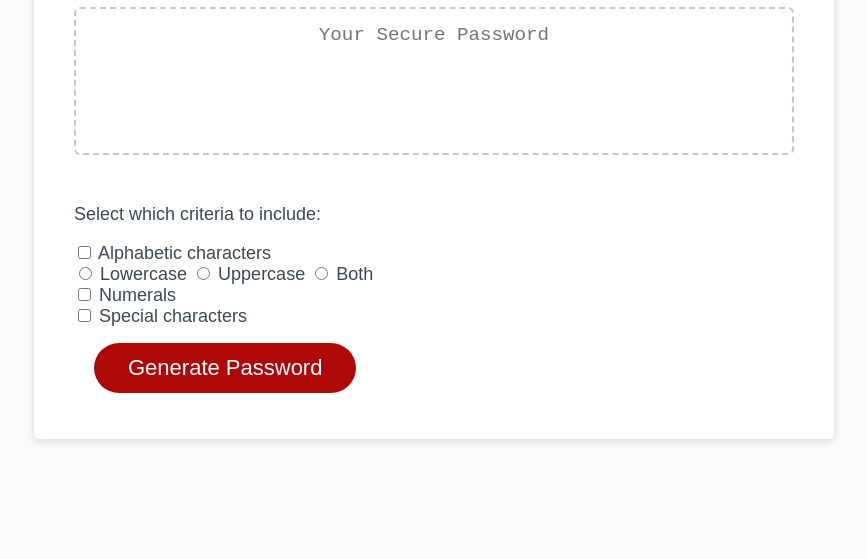
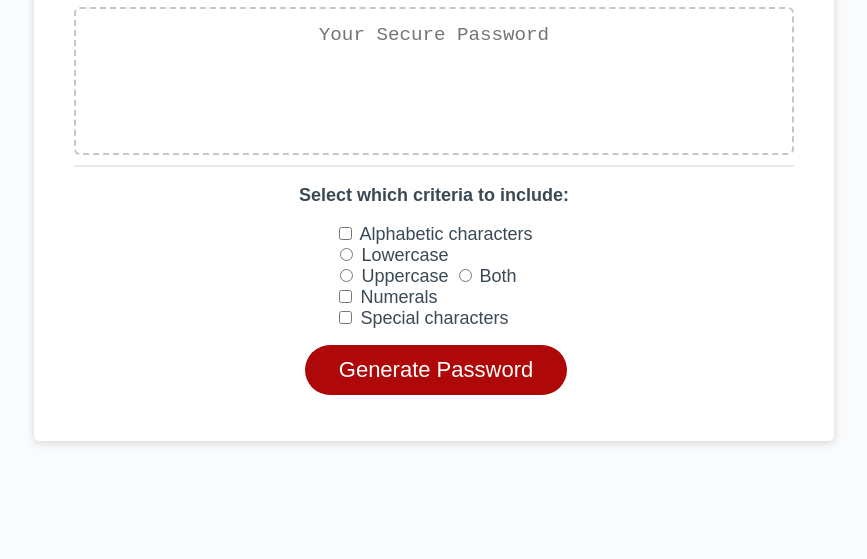
Before and after one commit to Antony-Q/passwordz_man, a plain HTML site: page index.html in a window 1280 px wide. Shown: the part 241-800 px from the top of the page, without its empty margins (206-1073 px from the left). Drawn offline with Linux system fonts and the light colour scheme.

Commit message:
formatting buttons

```diff
--- a/assets/css/style.css
+++ b/assets/css/style.css
@@ -30,6 +30,10 @@ header {
   color: hsl(206, 17%, 28%);
 }
 
+h2 {
+    text-align: center;
+}
+
 .card {
   background-color: hsl(0, 0%, 100%);
   border-radius: 5px;
@@ -55,12 +59,18 @@ header {
 }
 
 .card-footer {
-  text-align: center;
+    display: flex;
+    flex-direction: column;
+}
+
+.card-footer p {
+    font-weight: bold;
+    text-align: center;
 }
 
 .card-footer::before {
   content: " ";
-  display: block;
+  display: flex;
   width: 100%;
   background: #e7e9eb;
   height: 2px;
@@ -68,7 +78,7 @@ header {
 
 .card-footer::after {
   content: " ";
-  display: block;
+  display: flex;
   clear: both;
 }
 
@@ -79,13 +89,31 @@ header {
   box-shadow: rgba(0, 0, 0, 0.1) 0px 1px 6px 0px rgba(0, 0, 0, 0.2) 0px 1px 1px
     0px;
   color: hsl(0, 0%, 100%);
-  display: inline-block;
+  flex-wrap: wrap;
   font-size: 22px;
   line-height: 22px;
   margin: 16px 16px 16px 20px;
   padding: 14px 34px;
   text-align: center;
   cursor: pointer;
+}
+
+.option-btns {
+    flex-direction: column;
+    text-align: start;
+    margin: auto;
+}
+
+div.alpha-btns {
+    flex-direction: column;
+}
+div.sp-btns {
+    flex-direction: column;
+    display: inline-block;
+}
+
+.generate-btn {
+    text-align: center;
 }
 
 button[disabled] {
--- a/index.html
+++ b/index.html
@@ -24,21 +24,29 @@
             aria-label="Generated Password"
           ></textarea>
         </div>
-        <br class="card-footer">
+        <div class="card-footer">
             <p>Select which criteria to include:</p>
+            <div class="option-btns">
+                <div class="alpha-btns">
                     <input type="checkbox" id="alpha" value="alpha-char">
                     <label for="alpha-char">Alphabetic characters</label></br>
                     <input type="radio" id="a-lower" value="alpha-lower">
-            <label for="alpha-lower">Lowercase</label>
+                    <label for="alpha-lower">Lowercase</label></br>
                     <input type="radio" id="a-upper" value="alpha-upper">
                     <label for="alpha-upper">Uppercase</label>
                     <input type="radio" id="a-both" value="alpha-both">
                     <label for="alpha-both">Both</label></br>
+                </div>
+                <div class="sp-btns">
                     <input type="checkbox" id="numeric" value="numeric-char">
                     <label for="numeric-char">Numerals</label></br>
                     <input type="checkbox" id="sp-char" value="special-char">
-            <label for="special-char">Special characters</label></br>
+                    <label for="special-char">Special characters</label>
+                </div>
+            </div>
+            <div class="generate-btn">
           <button id="generate" class="btn">Generate Password</button>
+            </div>
         </div>
       </div>
     </div>
```
Lines whose indentation alone changed are shown as unchanged.
